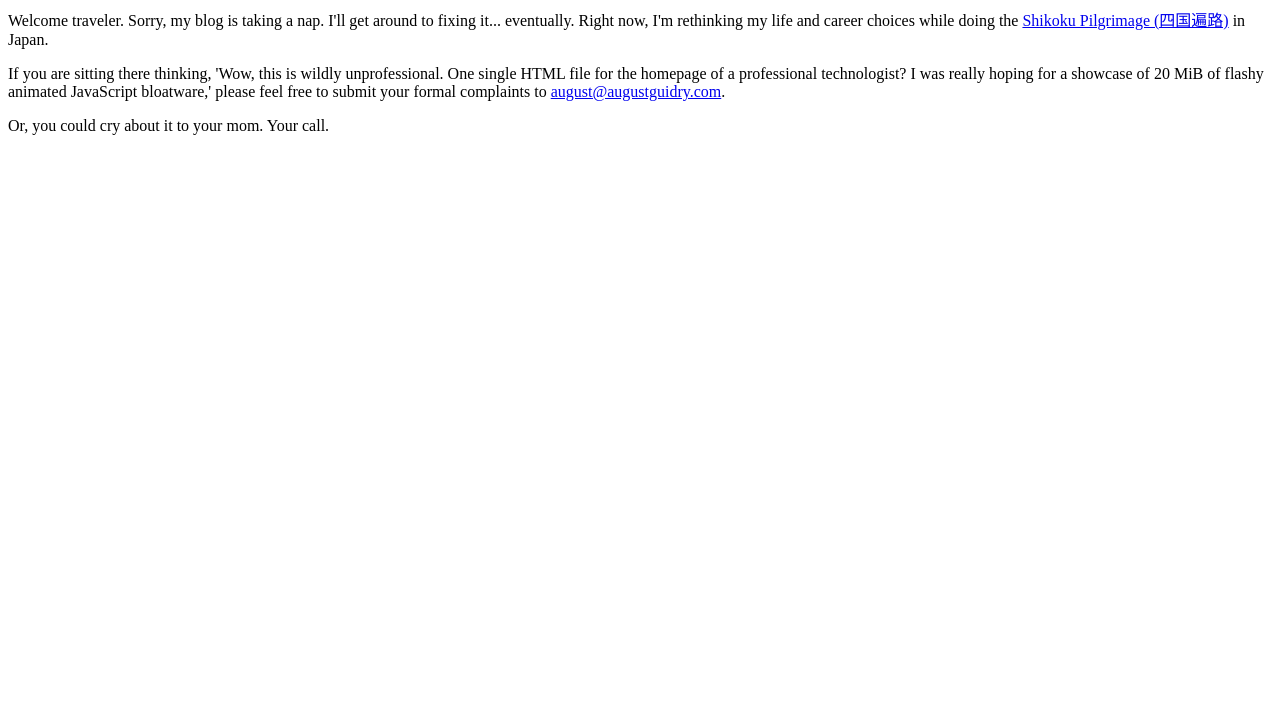
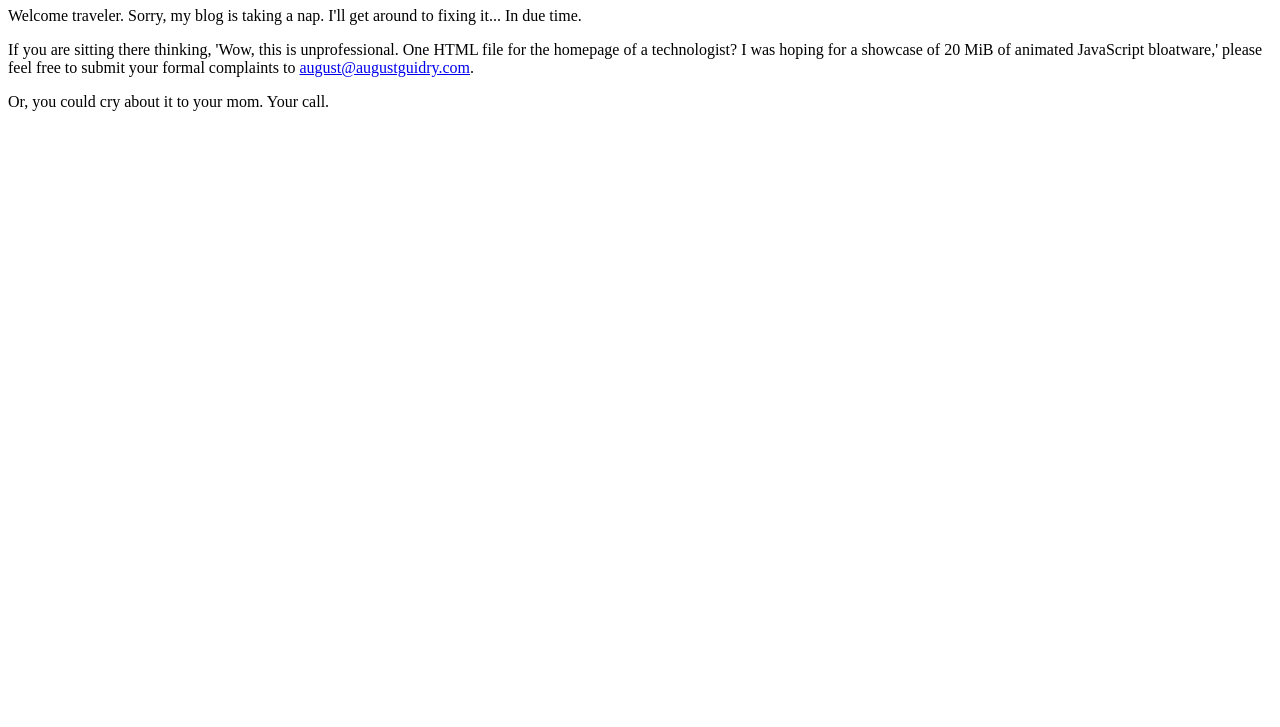
Before and after one commit to augustguidry/augustguidry.com, a plain HTML site: page index.html in a window 1280 px wide. Shown: the part 73-800 px from the top of the page. Drawn offline with Linux system fonts and the light colour scheme.

Commit message:
Update index.html

```diff
--- a/index.html
+++ b/index.html
@@ -6,10 +6,10 @@
   <body>
     <h1>August Guidry</h1>
     <p>
-    Welcome traveler. Sorry, my blog is taking a nap. I'll get around to fixing it... eventually. Right now, I'm rethinking my life and career choices while doing the <a href="https://en.wikipedia.org/wiki/Shikoku_Pilgrimage">Shikoku Pilgrimage (四国遍路)</a> in Japan.
+    Welcome traveler. Sorry, my blog is taking a nap. I'll get around to fixing it... In due time.
     </p>
     <p>
-    If you are sitting there thinking, 'Wow, this is wildly unprofessional. One single HTML file for the homepage of a professional technologist? I was really hoping for a showcase of 20 MiB of flashy animated JavaScript bloatware,' please feel free to submit your formal complaints to <a href="mailto:august@augustguidry.com">august@augustguidry.com</a>.</p>
+    If you are sitting there thinking, 'Wow, this is unprofessional. One HTML file for the homepage of a technologist? I was hoping for a showcase of 20 MiB of animated JavaScript bloatware,' please feel free to submit your formal complaints to <a href="mailto:august@augustguidry.com">august@augustguidry.com</a>.</p>
     <p>
     Or, you could cry about it to your mom. Your call.
     </p>
```
